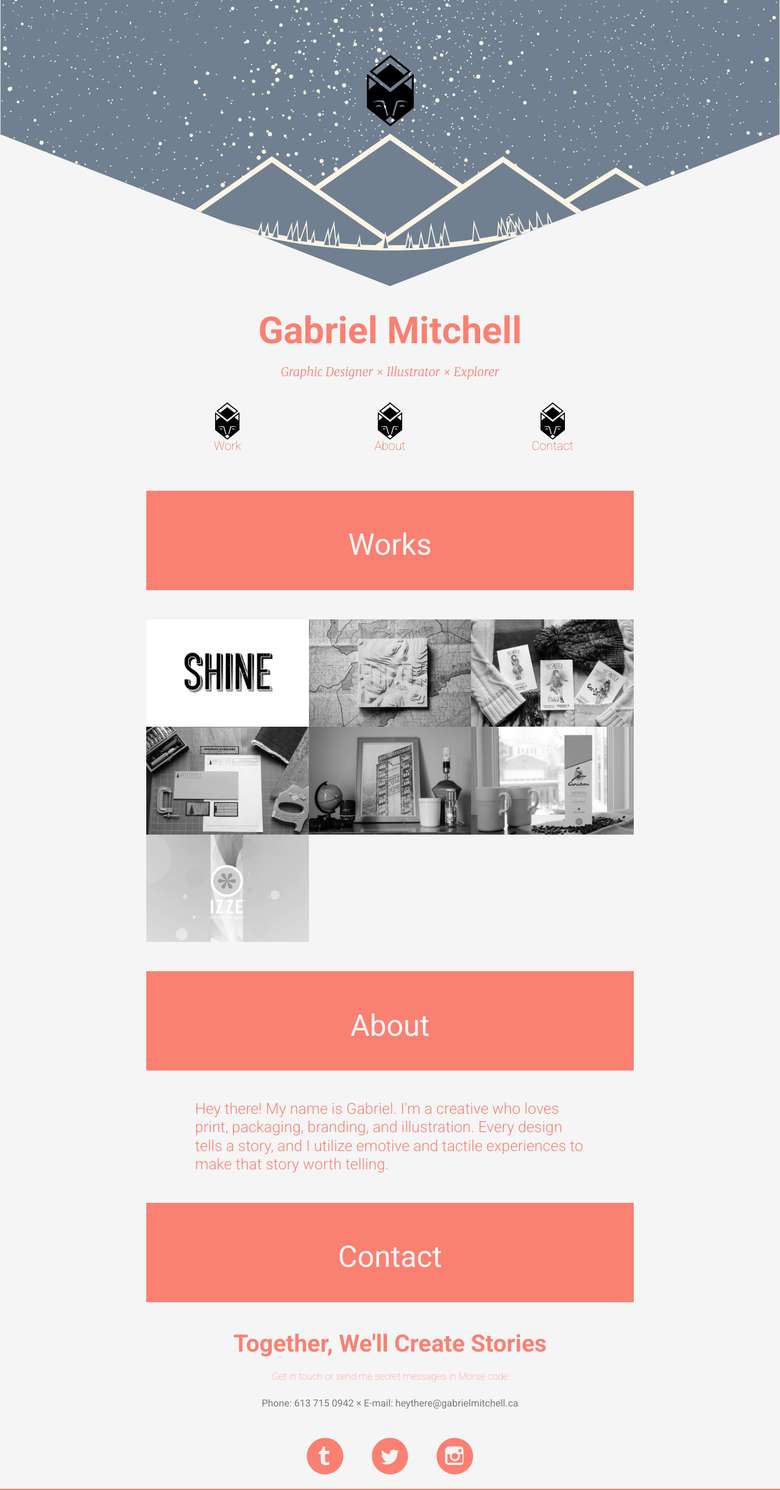
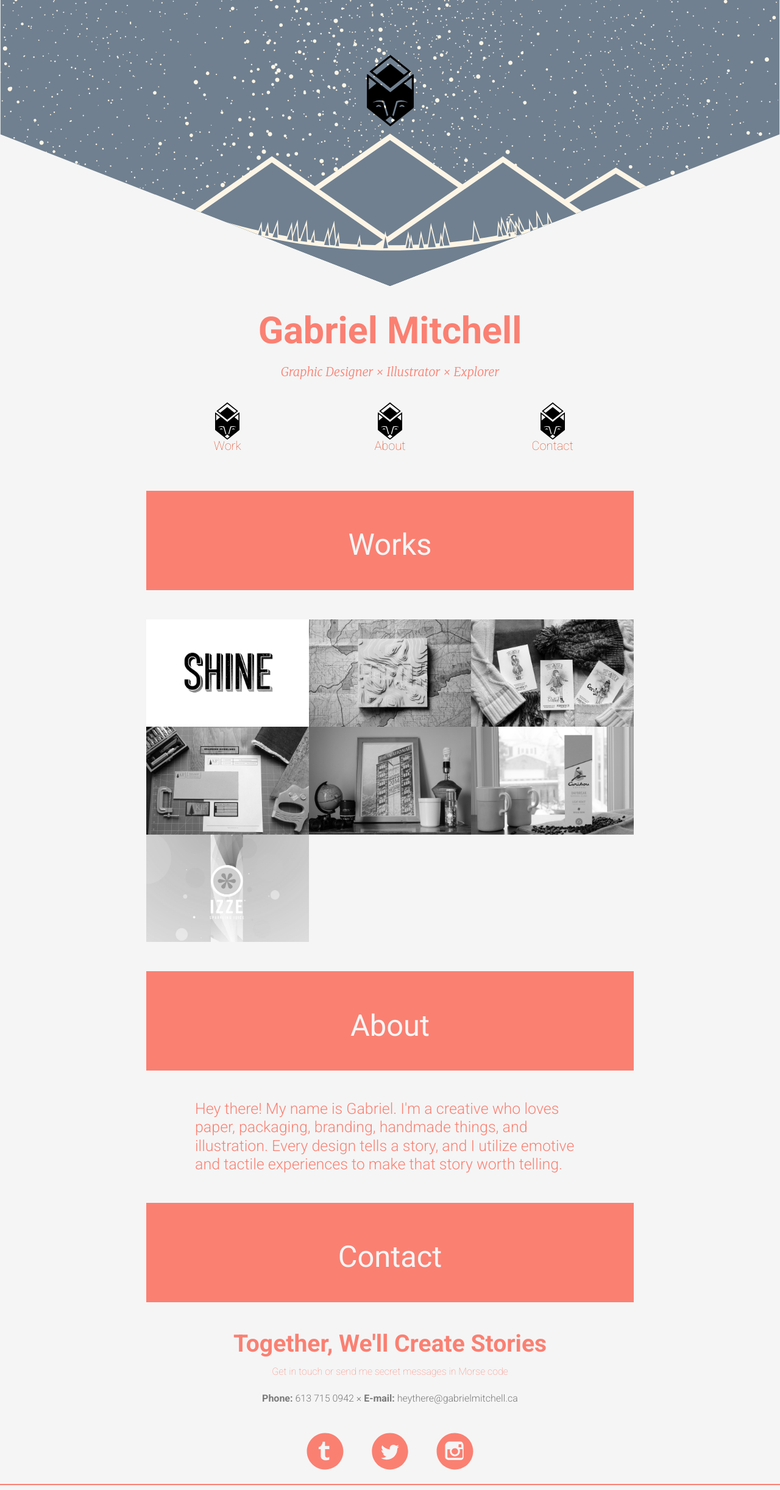
Before and after one commit to alkalinegenome/alkalinegenome.github.io, a Jekyll site: the page built from index.html, in a window 1280 px wide. Shown: the whole page at 61% size. Built offline with Jekyll 4.4.1, drawn with Linux system fonts in a browser that asks for light colours; nearby versions of some CDN libraries.

Commit message:
About Me & Contact Updated Again

```diff
--- a/_includes/about.html
+++ b/_includes/about.html
@@ -1,3 +1,3 @@
 <div class="center-object unit-s-1 unit-m-5-8 unit-l-5-8 unit-xl-4-8">
-	<p class="planet w300 salmon">Hey there! My name is Gabriel. I'm a creative who loves print, packaging, branding, and illustration. Every design tells a story, and I utilize emotive and tactile experiences to make that story worth telling.</p>
+	<p class="planet w300 salmon">Hey there! My name is Gabriel. I'm a creative who loves paper, packaging, branding, handmade things, and illustration. Every design tells a story, and I utilize emotive and tactile experiences to make that story worth telling.</p>
 </div>
--- a/_includes/contact.html
+++ b/_includes/contact.html
@@ -1,6 +1,6 @@
-<h2 class="center-text">Together, We'll Create Stories</h2>
+<h2 class="center-text bottom-none bottom-some">Together, We'll Create Stories</h2>
 <h6 class="cell center-text top-none">Get in touch or send me secret messages in Morse code</h6>
-<p class="w400 center-text">Phone: 613 715 0942 &times; E-mail: heythere@gabrielmitchell.ca</p>
+<p class="w300 center-text"><strong>Phone:</strong> 613 715 0942 &times; <strong>E-mail:</strong> heythere@gabrielmitchell.ca</p>
 
 <div class="contact nav-bar-center unit-s-6-8 unit-m-3-8 unit-l-2-8 unit-xl-2-8">
 	<ul class ="unit-s-1">
--- a/_includes/css/typography.css
+++ b/_includes/css/typography.css
@@ -280,6 +280,10 @@
 .bottom-none {
 	margin-bottom: 0;
 }
+
+.bottom-some {
+	margin-bottom: 1rem;
+}
 /*
 .piece {
 	margin-bottom: 3rem;
```
